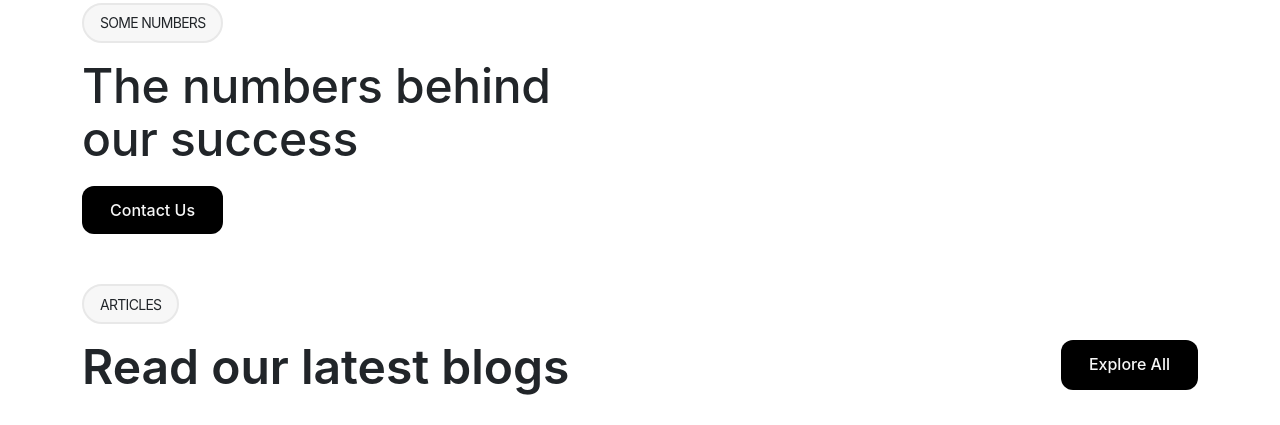
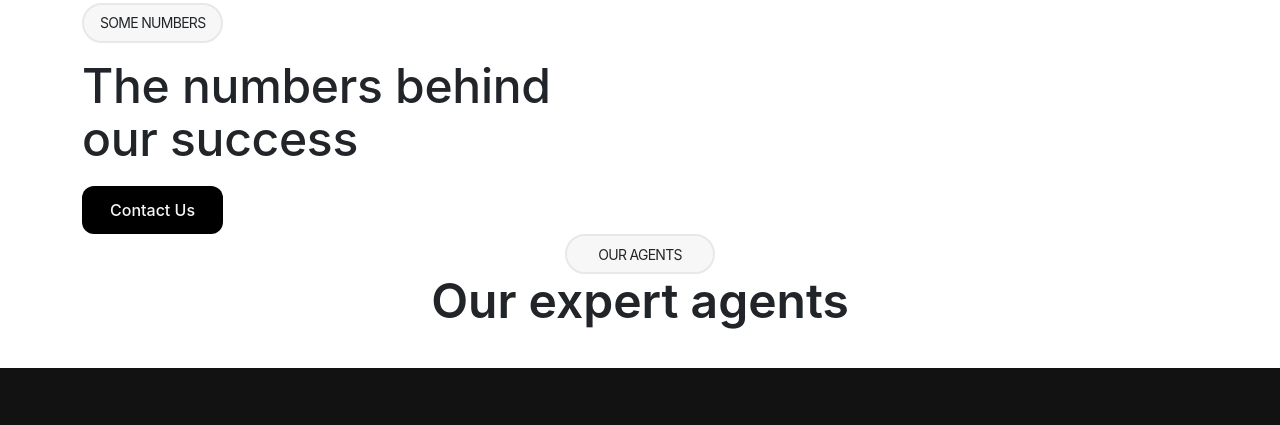
Before and after one commit to Leilaismayilzada/FINALLLLL, a website: page public/home.html in a window 1280 px wide. Shown: the part 2469-2894 px from the top of the page. Drawn offline with nearby package versions, Linux system fonts and the light colour scheme; no server answers; a script that the page names is missing; a web font is replaced by a local one.

Commit message:
doneeeeee

```diff
--- a/public/home.html
+++ b/public/home.html
@@ -232,7 +232,7 @@
         </div>
       </div>
     </section>
-    <section id="latest">
+    <!-- <section id="latest">
       <div class="container">
         <div class="lastest_txt">
           <h1>Articles</h1>
@@ -245,7 +245,7 @@
 
         </div>
       </div>
-    </section>
+    </section> -->
     <section style="padding-top: 70px;padding-bottom: 80px;" class="p-0"  id="agent">
       <div class="align">
           <div class="sectionbutton">Our Agents
```
